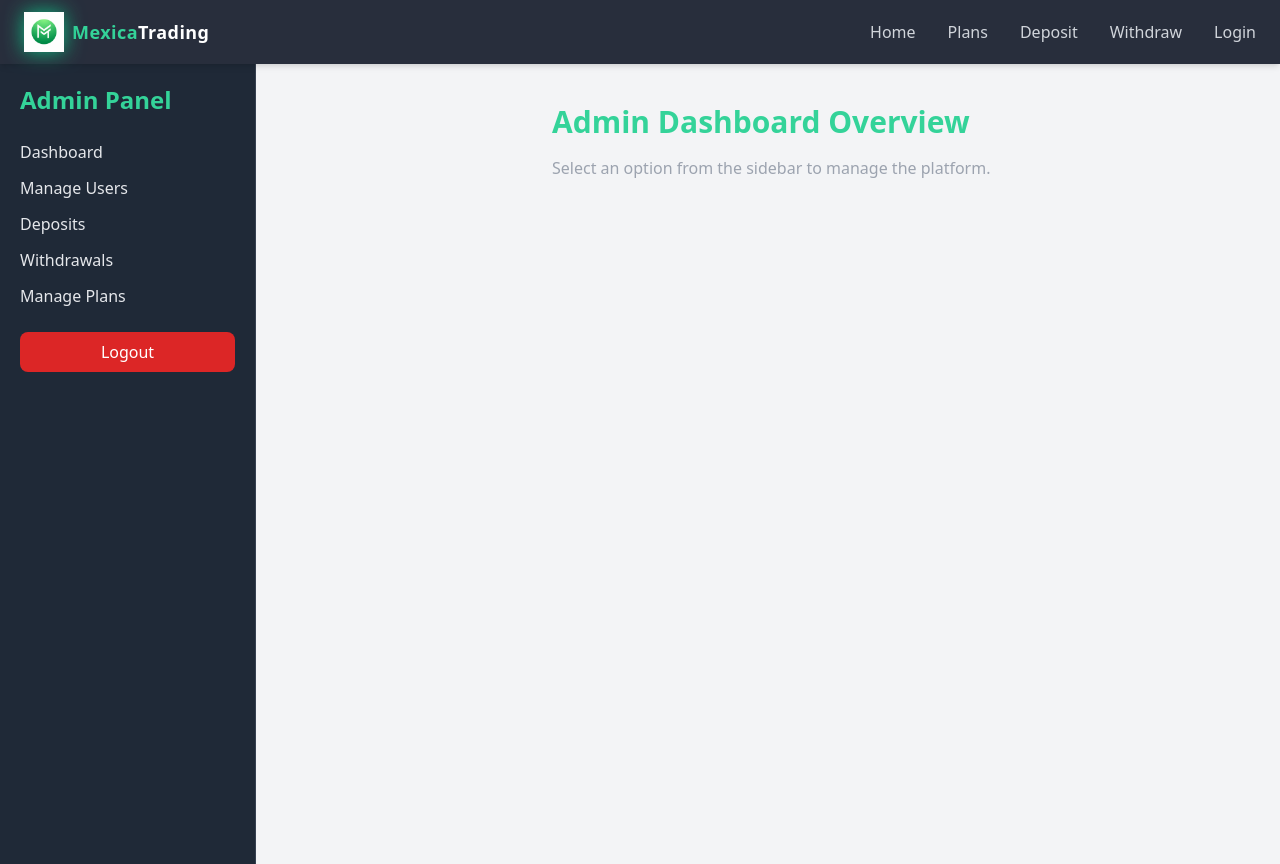
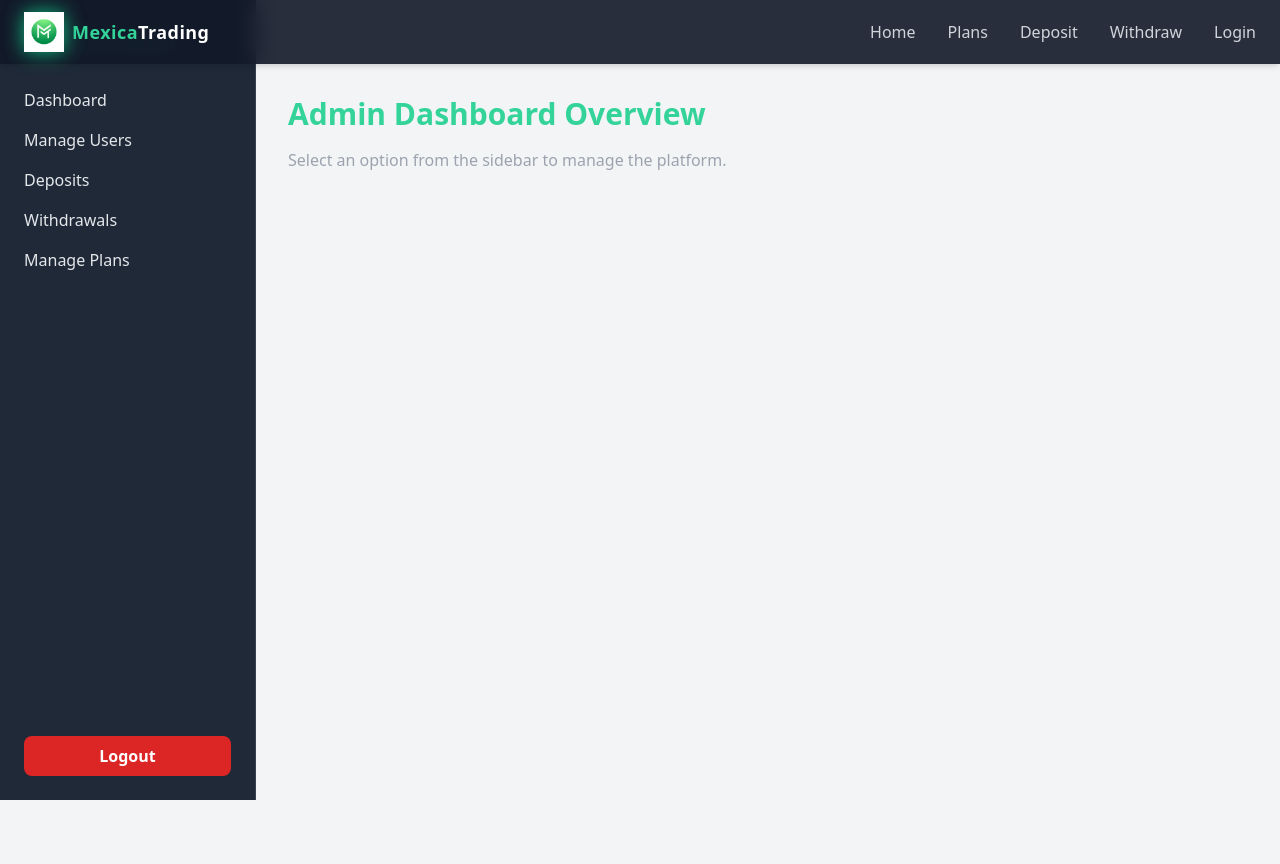
Before and after one commit to cchidiebere64-dot/Mexicatrading, a React (Vite) app: page /admin in a window 1280 px wide. Built offline with nearby package versions, Linux system fonts and the light colour scheme; sample sign-in values are in the browser's storage.

Commit message:
Update AdminLayout.jsx

```diff
--- a/src/pages/AdminLayout.jsx
+++ b/src/pages/AdminLayout.jsx
@@ -3,7 +3,6 @@ import { useState } from "react";
 
 export default function AdminLayout() {
   const navigate = useNavigate();
-  const [openMenu, setOpenMenu] = useState(false);
 
   const logout = () => {
     sessionStorage.removeItem("adminToken");
@@ -11,42 +10,40 @@ export default function AdminLayout() {
   };
 
   return (
-    <div className="flex min-h-screen bg-gray-100 dark:bg-gray-900 text-gray-200">
+    <div className="min-h-screen flex bg-gray-100 dark:bg-gray-900 text-gray-200">
 
-      {/* Sidebar */}
-      <div className={`fixed md:static inset-y-0 left-0 z-40 w-64 bg-gray-800 border-r border-gray-700 p-5
-        transform ${openMenu ? "translate-x-0" : "-translate-x-full"} md:translate-x-0 transition-transform duration-300`}>
+      {/* SIDEBAR */}
+      <aside className="w-64 bg-gray-800 border-r border-gray-700 flex flex-col justify-between fixed top-0 left-0 h-full">
 
-        <h2 className="text-2xl font-bold mb-6 text-emerald-400">Admin Panel</h2>
+        <div className="p-6">
+          <h2 className="text-2xl font-bold text-emerald-400 mb-8">Admin Panel</h2>
 
-        <nav className="flex flex-col gap-3">
-          <Link to="/admin" className="hover:text-emerald-400">Dashboard</Link>
-          <Link to="/admin/users" className="hover:text-emerald-400">Manage Users</Link>
-          <Link to="/admin/deposits" className="hover:text-emerald-400">Deposits</Link>
-          <Link to="/admin/withdrawals" className="hover:text-emerald-400">Withdrawals</Link>
-          <Link to="/admin/plans" className="hover:text-emerald-400">Manage Plans</Link>
+          <nav className="space-y-4">
+            <Link to="/admin" className="block hover:text-emerald-400">Dashboard</Link>
+            <Link to="/admin/users" className="block hover:text-emerald-400">Manage Users</Link>
+            <Link to="/admin/deposits" className="block hover:text-emerald-400">Deposits</Link>
+            <Link to="/admin/withdrawals" className="block hover:text-emerald-400">Withdrawals</Link>
+            <Link to="/admin/plans" className="block hover:text-emerald-400">Manage Plans</Link>
           </nav>
+        </div>
 
+        {/* LOGOUT (Pinned Bottom) */}
+        <div className="p-6">
           <button
             onClick={logout}
-          className="mt-6 bg-red-600 hover:bg-red-700 py-2 w-full rounded-lg text-white"
+            className="w-full py-2 rounded-lg bg-red-600 hover:bg-red-700 text-white font-semibold"
           >
             Logout
           </button>
         </div>
 
-      {/* Mobile Menu Button */}
-      <button
-        onClick={() => setOpenMenu(!openMenu)}
-        className="md:hidden fixed top-4 left-4 bg-emerald-600 text-white p-2 rounded-lg z-50"
-      >
-        ☰
-      </button>
+      </aside>
 
-      {/* Content Area */}
-      <div className="flex-1 ml-0 md:ml-64 p-6 md:p-10 transition-all">
+      {/* MAIN CONTENT AREA */}
+      <main className="flex-1 ml-64 p-8 overflow-auto">
         <Outlet />
-      </div>
+      </main>
+
     </div>
   );
 }
```
Lines whose indentation alone changed are shown as unchanged.
